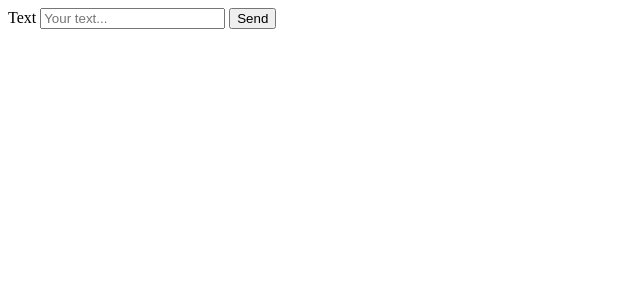
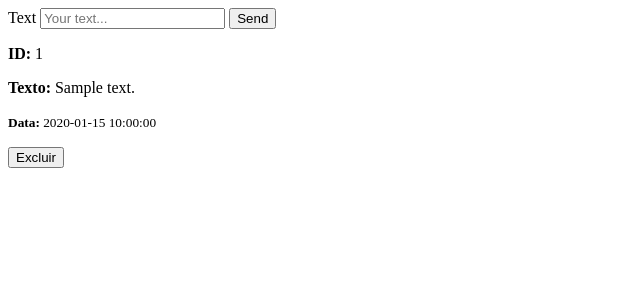
Before and after one commit to Patrick510/estudos_flask, a Flask app: template app/templates/form.html in a window 1280 px wide. Shown: the top 300 px of the page, without its empty margins (0-640 px from the left). Run offline with Flask 3, Linux system fonts and the light colour scheme; the template is opened without the code that fills it: most values are stand-ins (such as "Sample title", 1, 10 or a date in 2020).

Commit message:
Receive texts

```diff
--- a/app/app.py
+++ b/app/app.py
@@ -1,7 +1,9 @@
 from flask import Flask, render_template, request
+from datetime import datetime
 
 app = Flask(__name__)
-all_text = []
+id_text = 0
+texts = []
 
 @app.route("/")
 def home():
@@ -9,13 +11,16 @@ def home():
 
 @app.route("/submit", methods=["POST"])
 def submit():
+  global id_text
   text = request.form.get("text")
   if text:
-    all_text.append(text)
+    id_text+=1
+    date = datetime.now().strftime("%Y-%m-%d")
+    texts.append({"id": id_text, "text":text, "date":date})
     message = "Texto salvo com sucesso"
   else:
     message = "Texto nao salvo"
-  return render_template("form.html", name="Form", message=message)
+  return render_template("form.html", name="Form", message=message, texts=texts)
 
 if __name__ == "__main__":
   app.run(debug=True)
--- a/app/templates/form.html
+++ b/app/templates/form.html
@@ -17,6 +17,16 @@
   {% if message %}
   <p style="color: green;"> {{message}}</p>
   {% endif %}
+  <div>
+    {% for item in texts %}
+    <div>
+      <p><strong>ID:</strong> {{ item.id }}</p>
+      <p><strong>Texto:</strong> {{ item.text }}</p>
+      <p><small><strong>Data:</strong> {{ item.date }}</small></p>
+      <button>Excluir</button>
+    </div>
+    {% endfor %}
+  </div>
 </body>
 
 </html>
```
